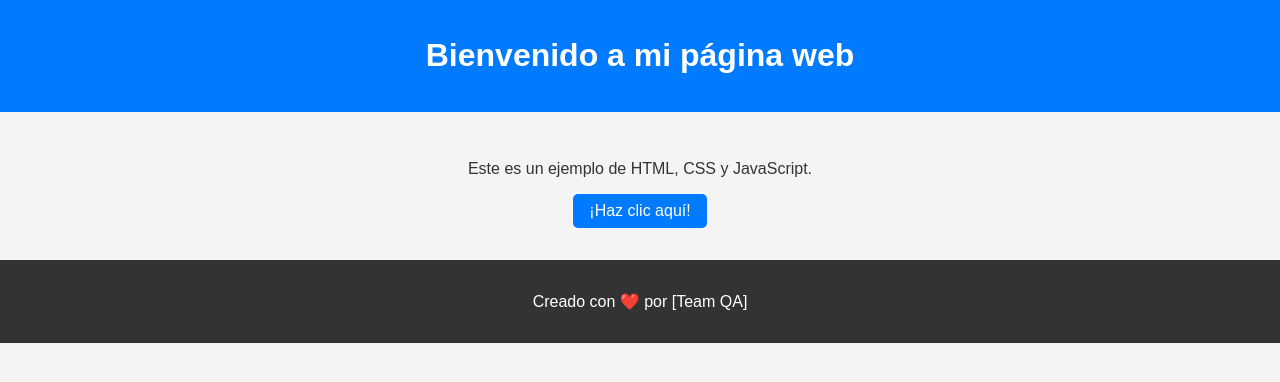
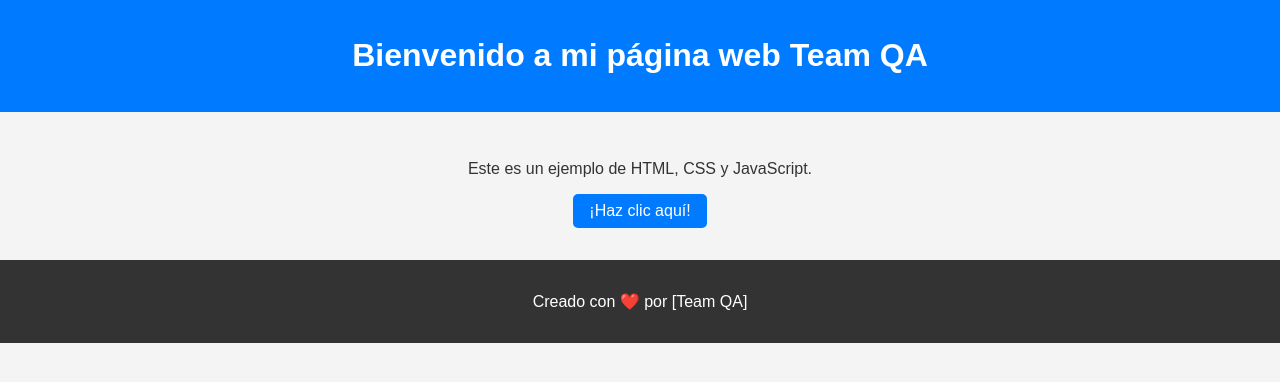
Before and after one commit to Dayancherrezvillao/TeamQA, a plain HTML site: page index.html in a window 1280 px wide. Drawn offline with Linux system fonts and the light colour scheme.

Commit message:
Tittle: Se modifico el index
Descripcion: Se cambio el texto bienvenido.

```diff
--- a/index.html
+++ b/index.html
@@ -8,7 +8,7 @@
 </head>
 <body>
     <header>
-        <h1>Bienvenido a mi página web</h1>
+        <h1>Bienvenido a mi página web Team QA</h1>
     </header>
     <main>
         <p id="message">Este es un ejemplo de HTML, CSS y JavaScript.</p>
```
